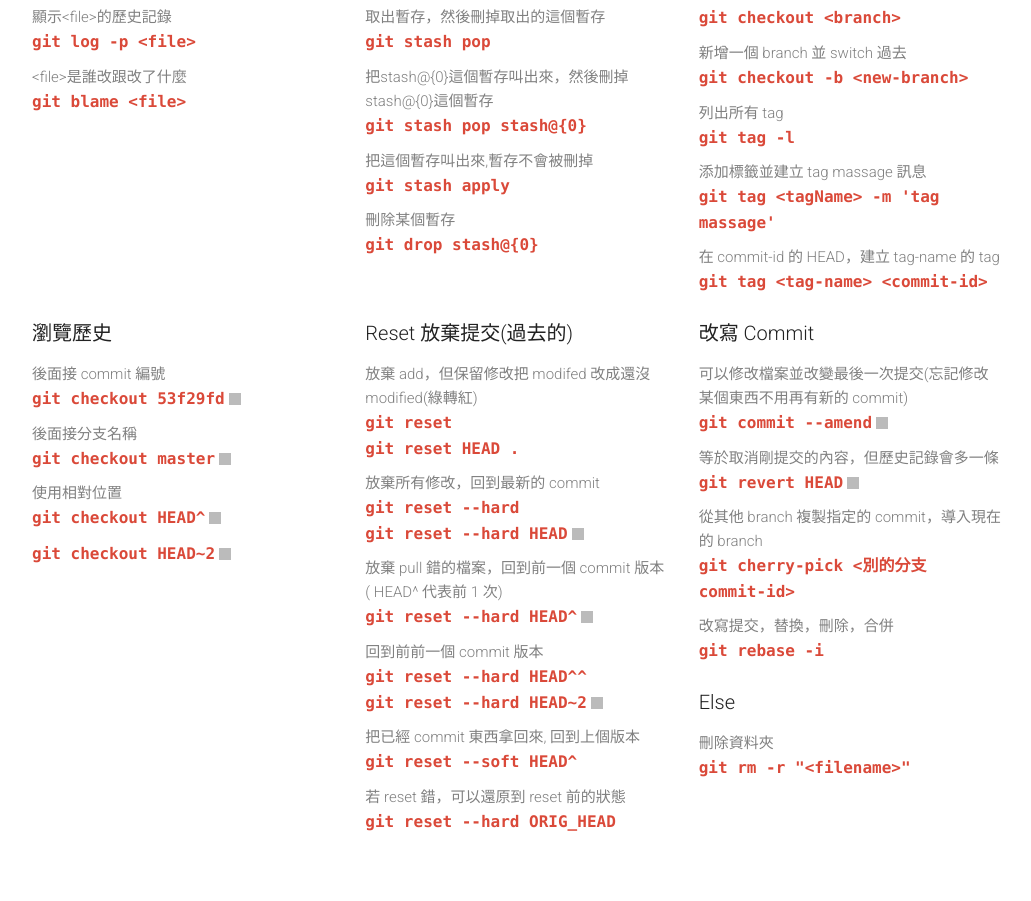
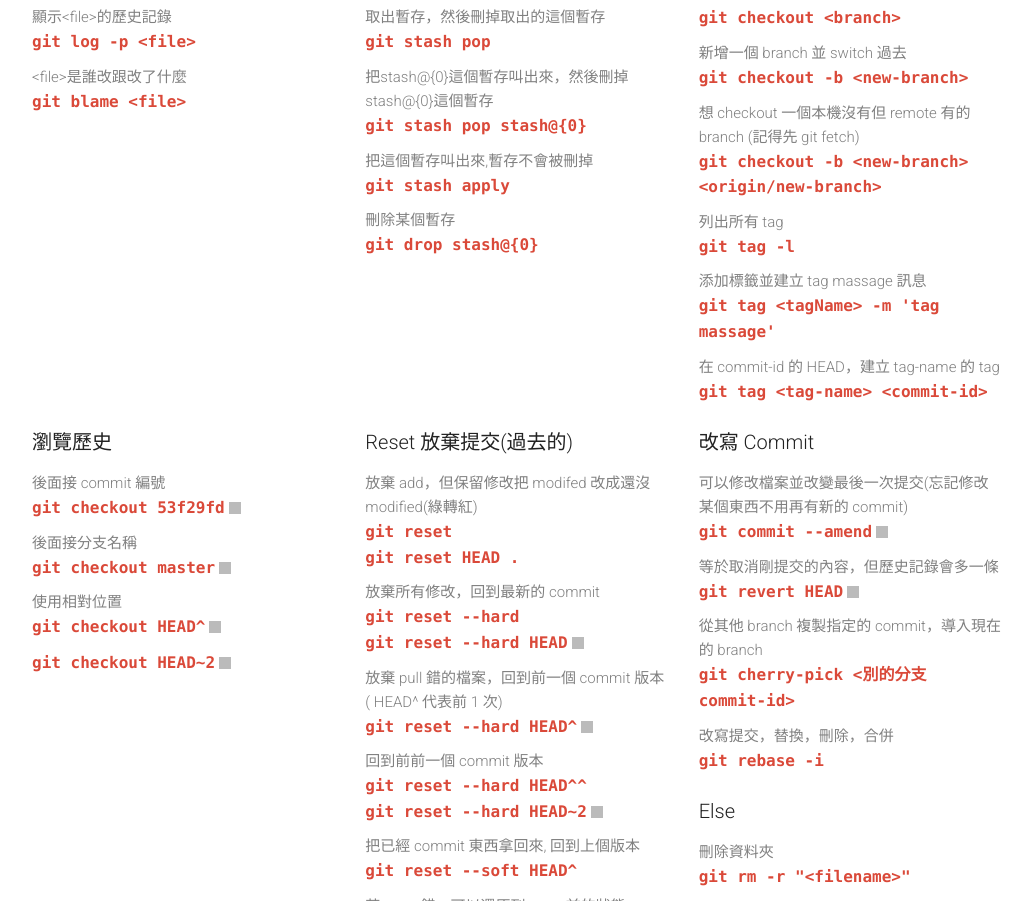
Before and after one commit to hannahpun/git_list, a plain HTML site: page index.jade in a window 1280 px wide. Shown: the part 1060-1961 px from the top of the page, without its empty margins (123-1154 px from the left). Before the commit the page ends 1934 px from the top, so only its background shows below. Drawn offline with nearby package versions, Linux system fonts and the light colour scheme; files that its build step writes are made by us from their sources.

Commit message:
add Branch and Tags

```diff
--- a/index.jade
+++ b/index.jade
@@ -146,6 +146,9 @@ html(lang="en")
 							h6 新增一個 branch 並 switch 過去
 							code git checkout -b &lt;new-branch&gt;
 						li
+							h6 想 checkout 一個本機沒有但 remote 有的 branch (記得先 git fetch)
+							code git checkout -b &lt;new-branch&gt; &lt;origin/new-branch&gt;
+						li
 							h6 列出所有 tag
 							code git tag -l
 						li
```
Also changed, not shown: app/images/git_log.png, app/index.html.
